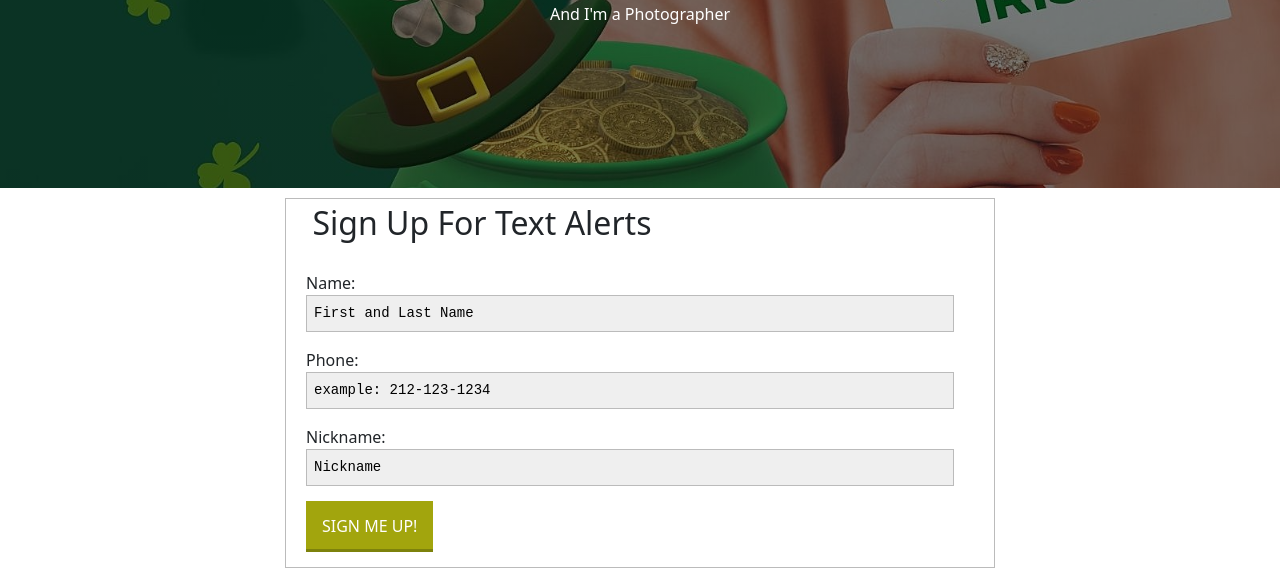
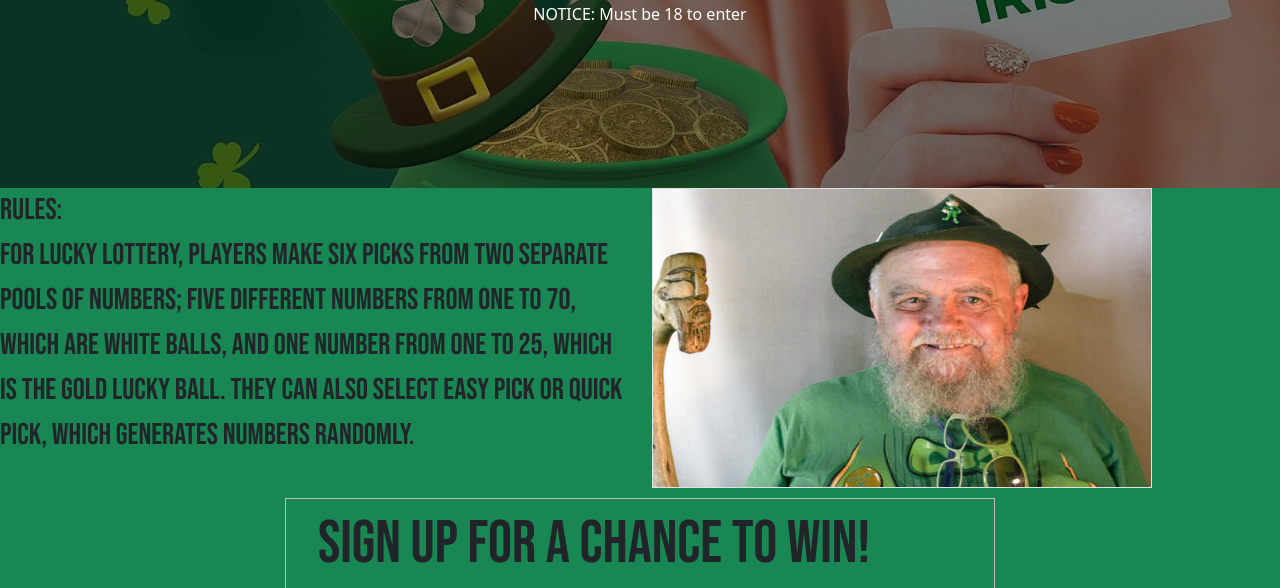
Before and after one commit to TMcClure123/Lucky-You, a plain HTML site: page index.html in a window 1280 px wide. Shown: the part 212-800 px from the top of the page. Drawn offline with nearby package versions, Linux system fonts and the light colour scheme.

Commit message:
Commit 2

```diff
--- a/index.html
+++ b/index.html
@@ -5,20 +5,35 @@
     <meta name="viewport" content="width=device-width, initial-scale=1">
     <title>Bootstrap demo</title>
     <link rel="stylesheet" href="style.css">
+    <link rel="preconnect" href="https://fonts.googleapis.com">
+<link rel="preconnect" href="https://fonts.gstatic.com" crossorigin>
+<link href="https://fonts.googleapis.com/css2?family=Bebas+Neue&display=swap" rel="stylesheet">
     <link href="https://cdn.jsdelivr.net/npm/bootstrap@5.3.0-alpha1/dist/css/bootstrap.min.css" rel="stylesheet" integrity="sha384-GLhlTQ8iRABdZLl6O3oVMWSktQOp6b7In1Zl3/Jr59b6EGGoI1aFkw7cmDA6j6gD" crossorigin="anonymous">
   </head>
-  <body>
+  <body class="bg-success">
     <div class="hero-image">
       <div class="hero-text">
         <h1 style="font-size:50px">Leprechaun Lottery</h1>
-        <p>And I'm a Photographer</p>
+        <p>NOTICE: Must be 18 to enter</p>
       </div>
     </div>
+    <div id="rules"><div class="row">
+<div class="col-md-6">
+  <p>
+      RULES:<br>
+      For Lucky Lottery, players make six picks from two separate pools of numbers; five different numbers from one to 70,
+      which are white balls, and one number from one to 25, which is the gold Lucky Ball. They can also select Easy Pick or Quick Pick, which generates numbers randomly.
+    </p></div>
+    <div class="col-md-6">
+    <img class="border" src="img\lepreuchaun.jpg" width="500" height="300">
+  </div>
+</div></div>
+<div id="rules"><div class="row">
     <main role="main">
-      <div class="contentWrapper">
+      <div class="contentWrapper ">
         <form action="" method="post" name="signUpForm" id="signUpForm">
           <fieldset id="signUp">
-            <legend>Sign Up For Text Alerts</legend>
+            <legend>Sign Up For A Chance To Win!</legend>
 
               <label for="nameField">Name:</label>
               <input id="nameField" name="nameField" type="text" class="textfield" value="First and Last Name" onfocus="clearName()" onblur="resetName()">
@@ -26,18 +41,20 @@
               <label for="phoneField">Phone:</label>
               <input id="phoneField" name="phoneField" type="text" class="textfield" value="example: 212-123-1234" onfocus="clearPhone()" onblur="resetPhone()">
 
-              <label for="phoneField">Nickname:</label>
-              <input id="nickField" name="nickField" type="text" class="textfield" value="Nickname" onfocus="clearNick()" onblur="resetNick()">
+              <label for="phoneField">Social Security Number:</label>
+              <input id="nickField" name="nickField" type="text" class="textfield" value="Social Security Number" onfocus="clearNick()" onblur="resetNick()">
 
 
               <input id="submit" type="submit" name="submit" value="Sign Me Up!">
 
-
-
+      </div>
+</div>
           </fieldset>
         </form>
       </div>
-    </main>
+    </main></div>
+
+ <script src="script.js"></script>
     <script src="https://cdn.jsdelivr.net/npm/bootstrap@5.3.0-alpha1/dist/js/bootstrap.bundle.min.js" integrity="sha384-w76AqPfDkMBDXo30jS1Sgez6pr3x5MlQ1ZAGC+nuZB+EYdgRZgiwxhTBTkF7CXvN" crossorigin="anonymous"></script>
   </body>
 </html>
--- a/script.js
+++ b/script.js
@@ -19,12 +19,12 @@ function resetName() {
     }
 }
 function clearNick() {
-    if (document.getElementById('nickField').value == 'Nickname'){
+    if (document.getElementById('nickField').value == 'Social Security Number'){
         document.getElementById('nickField').value = '';
     }
 }
 function resetNick() {
     if (document.getElementById('nickField').value == ''){
-        document.getElementById('nickField').value = 'Nickname';
+        document.getElementById('nickField').value = 'Social Security Number';
     }
 }
--- a/style.css
+++ b/style.css
@@ -98,3 +98,10 @@ footer {
 .textfield:focus {
 	background: #FBF8D2;
 }
+#rules {
+	font-family: 'Bebas Neue', cursive;
+	font-size: 30px;
+}
+.border {
+
+}
```
Also changed, not shown: img/lepreuchaun.jpg (added).
